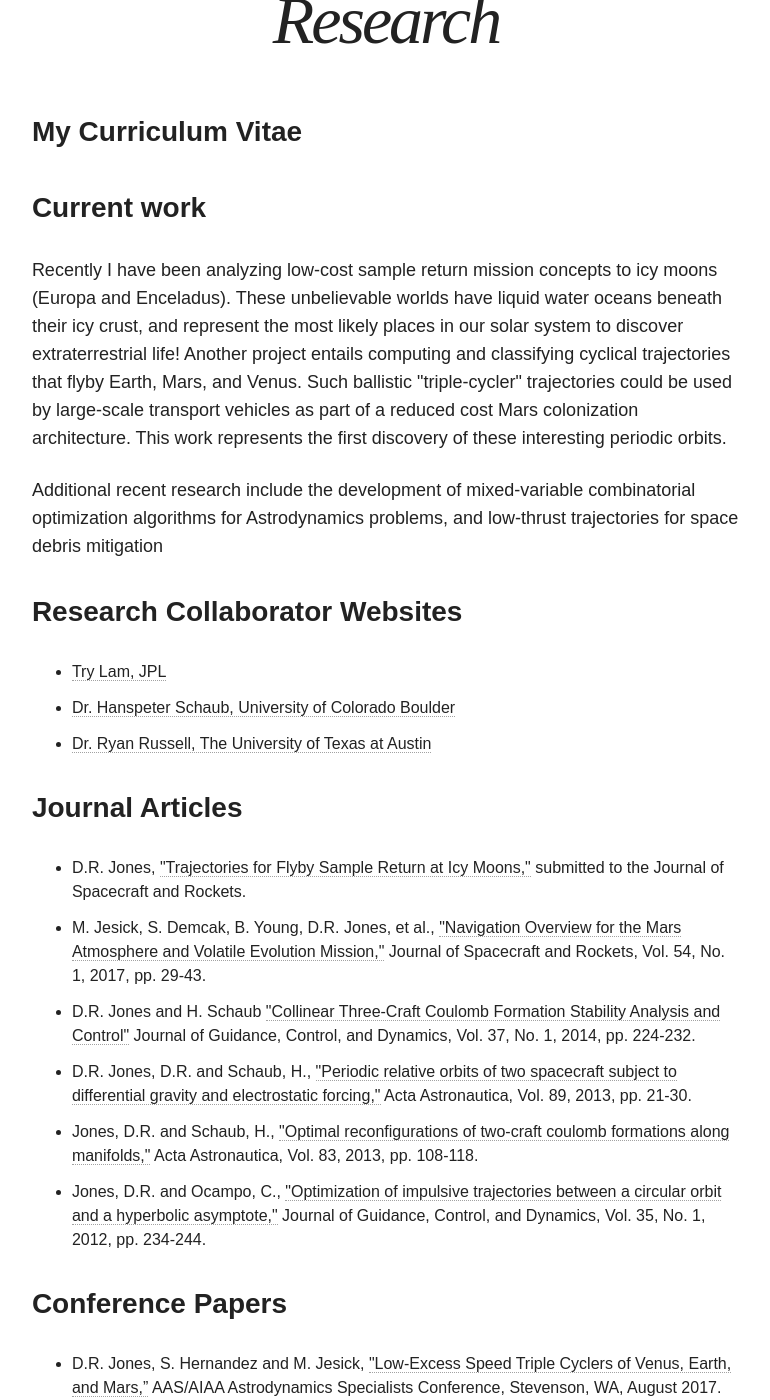
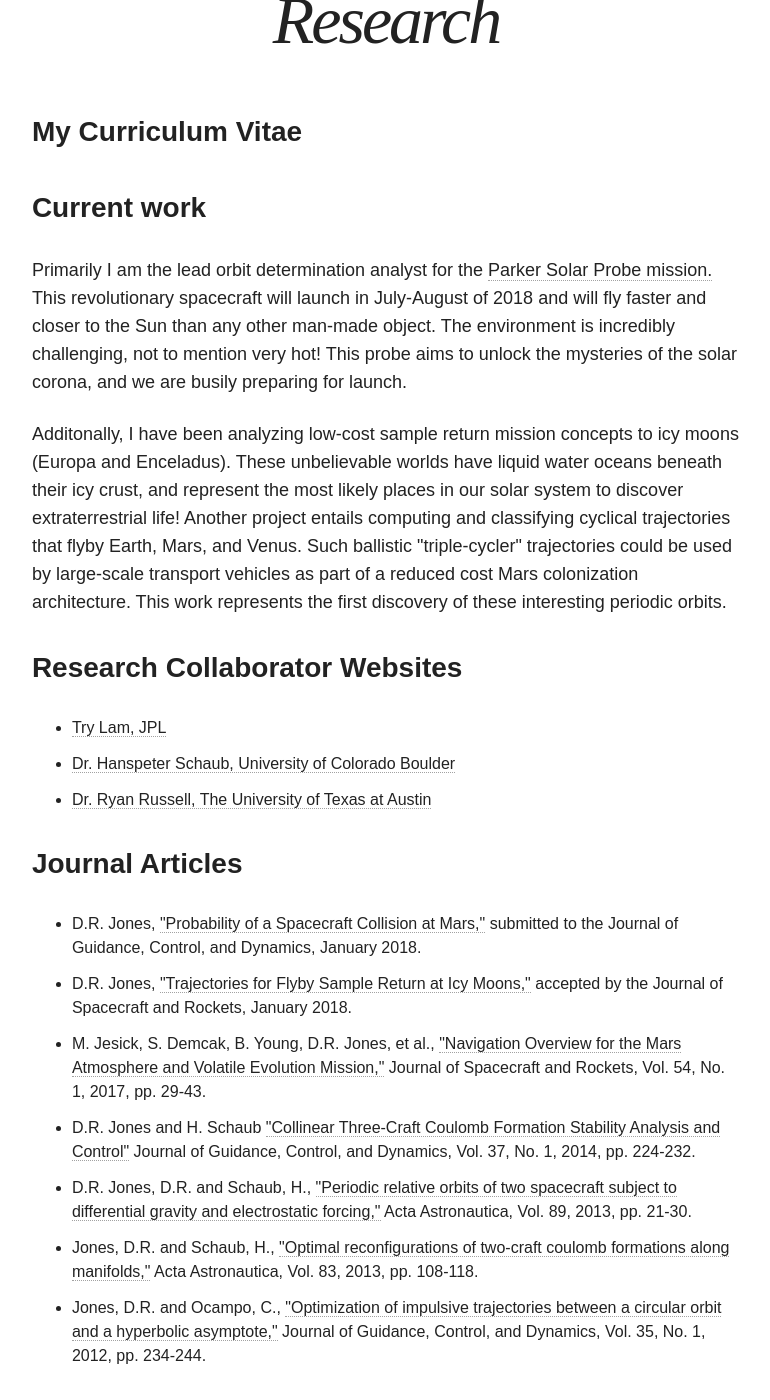
Before and after one commit to drewryanjones/drewryanjones.github.io, a Jekyll site: the page built from research/index.html, in a window 1280 px wide and 1400 px high, scrolled down 492 px. Shown: the whole window, without its empty margins (254-1024 px from the left). Built offline with Jekyll 4.4.1, drawn with Linux system fonts in a browser that asks for light colours; nearby versions of some CDN libraries.

Commit message:
Updated DV and research section

```diff
--- a/research/index.html
+++ b/research/index.html
@@ -8,7 +8,14 @@ title: Research
 
 
     <h3>Current work</h3>
-    <p> Recently I have been analyzing low-cost sample return mission concepts to
+    <p>Primarily I am the lead orbit determination analyst for the
+    <a href="http://parkersolarprobe.jhuapl.edu/">Parker Solar Probe mission.</a>
+    This revolutionary spacecraft will launch in July-August of 2018 and
+    will fly faster and closer to the Sun than any other man-made object.
+    The environment is incredibly challenging, not to mention very hot!
+    This probe aims to unlock the mysteries of the solar corona, and we
+    are busily preparing for launch.
+    <p> Additonally, I have been analyzing low-cost sample return mission concepts to
     icy moons (Europa and Enceladus). These unbelievable worlds have liquid
     water oceans beneath their icy crust, and represent the most likely places
     in our solar system to discover extraterrestrial life! Another project entails
@@ -16,9 +23,6 @@ title: Research
     Venus. Such ballistic "triple-cycler" trajectories could be used by large-scale
     transport vehicles as part of a reduced cost Mars colonization architecture.
     This work represents the first discovery of these interesting periodic orbits.</p>
-    <p> Additional recent research include the development of mixed-variable
-    combinatorial optimization algorithms for Astrodynamics problems, and
-    low-thrust trajectories for space debris mitigation</p>
 
     <h3>Research Collaborator Websites</h3>
     <ul class="research">
@@ -30,8 +34,12 @@ title: Research
     <h3>Journal Articles</h3>
     <ul class="research">
         <li>D.R. Jones,
+        <a>"Probability of a Spacecraft Collision at Mars,"</a>
+        submitted to the Journal of Guidance, Control, and Dynamics, January 2018.</li>
+
+        <li>D.R. Jones,
         <a>"Trajectories for Flyby Sample Return at Icy Moons,"</a>
-        submitted to the Journal of Spacecraft and Rockets.</li>
+        accepted by the Journal of Spacecraft and Rockets, January 2018.</li>
 
         <li>M. Jesick, S. Demcak, B. Young, D.R. Jones, et al.,
         <a href="https://arc.aiaa.org/doi/abs/10.2514/1.A33618">
```
Also changed, not shown: 1 other file.
